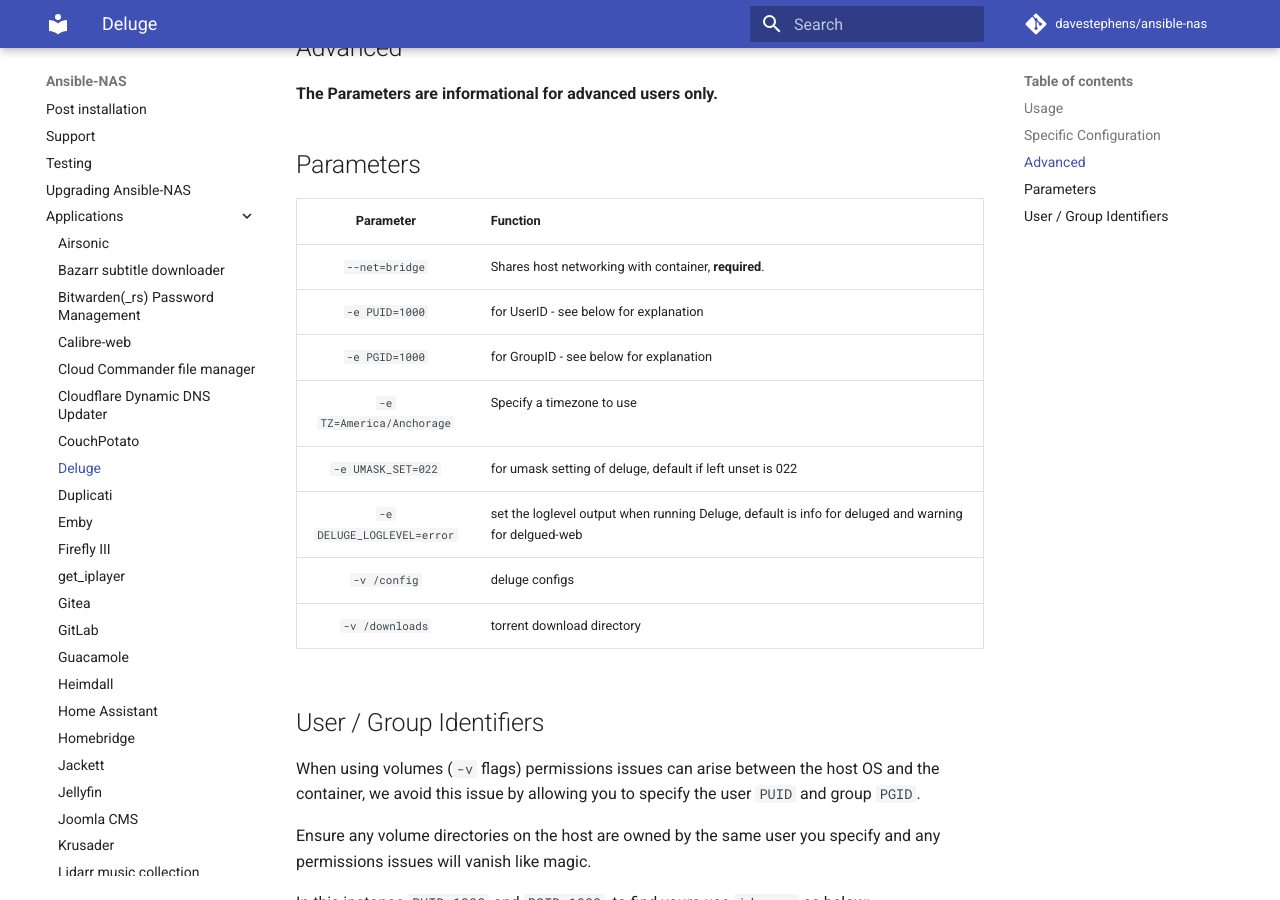
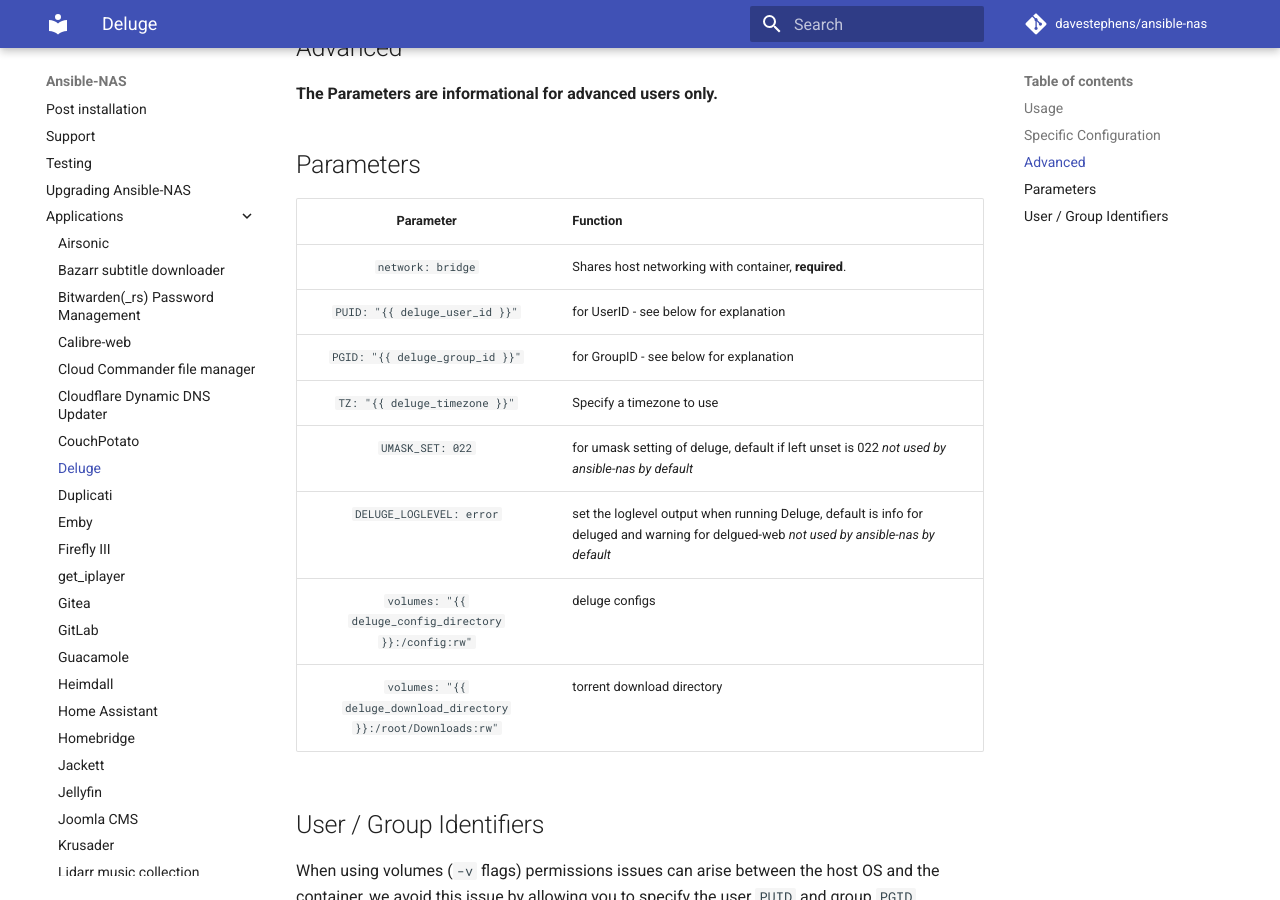
Before and after one commit to davestephens/ansible-nas, an MkDocs documentation site: the page built from docs/applications/deluge.md, in a window 1280 px wide and 900 px high, scrolled down 1217 px. Built offline with MkDocs 1.6.1 and Material for MkDocs 9.7.7, drawn with Linux system fonts in a browser that asks for light colours; comment, search, counter and statistics services are not loaded.

Commit message:
Update deluge.md

```diff
--- a/docs/applications/deluge.md
+++ b/docs/applications/deluge.md
@@ -40,14 +40,14 @@ Change the downloads location in the webui in Preferences->Downloads and use /do
 
 | Parameter | Function |
 | :----: | --- |
-| `--net=bridge` | Shares host networking with container, **required**. |
-| `-e PUID=1000` | for UserID - see below for explanation |
-| `-e PGID=1000` | for GroupID - see below for explanation |
-| `-e TZ=America/Anchorage` | Specify a timezone to use |
-| `-e UMASK_SET=022` | for umask setting of deluge, default if left unset is 022 |
-| `-e DELUGE_LOGLEVEL=error` | set the loglevel output when running Deluge, default is info for deluged and warning for delgued-web |
-| `-v /config` | deluge configs |
-| `-v /downloads` | torrent download directory |
+| `network: bridge` | Shares host networking with container, **required**. |
+| `PUID: "{{ deluge_user_id }}"` | for UserID - see below for explanation |
+| `PGID: "{{ deluge_group_id }}"` | for GroupID - see below for explanation |
+| `TZ: "{{ deluge_timezone }}"` | Specify a timezone to use |
+| `UMASK_SET: 022` | for umask setting of deluge, default if left unset is 022 *not used by ansible-nas by default* |
+| `DELUGE_LOGLEVEL: error` | set the loglevel output when running Deluge, default is info for deluged and warning for delgued-web *not used by ansible-nas by default* |
+| `volumes: "{{ deluge_config_directory }}:/config:rw"` | deluge configs |
+| `volumes: "{{ deluge_download_directory }}:/root/Downloads:rw"` | torrent download directory |
 
 
 ## User / Group Identifiers
```
